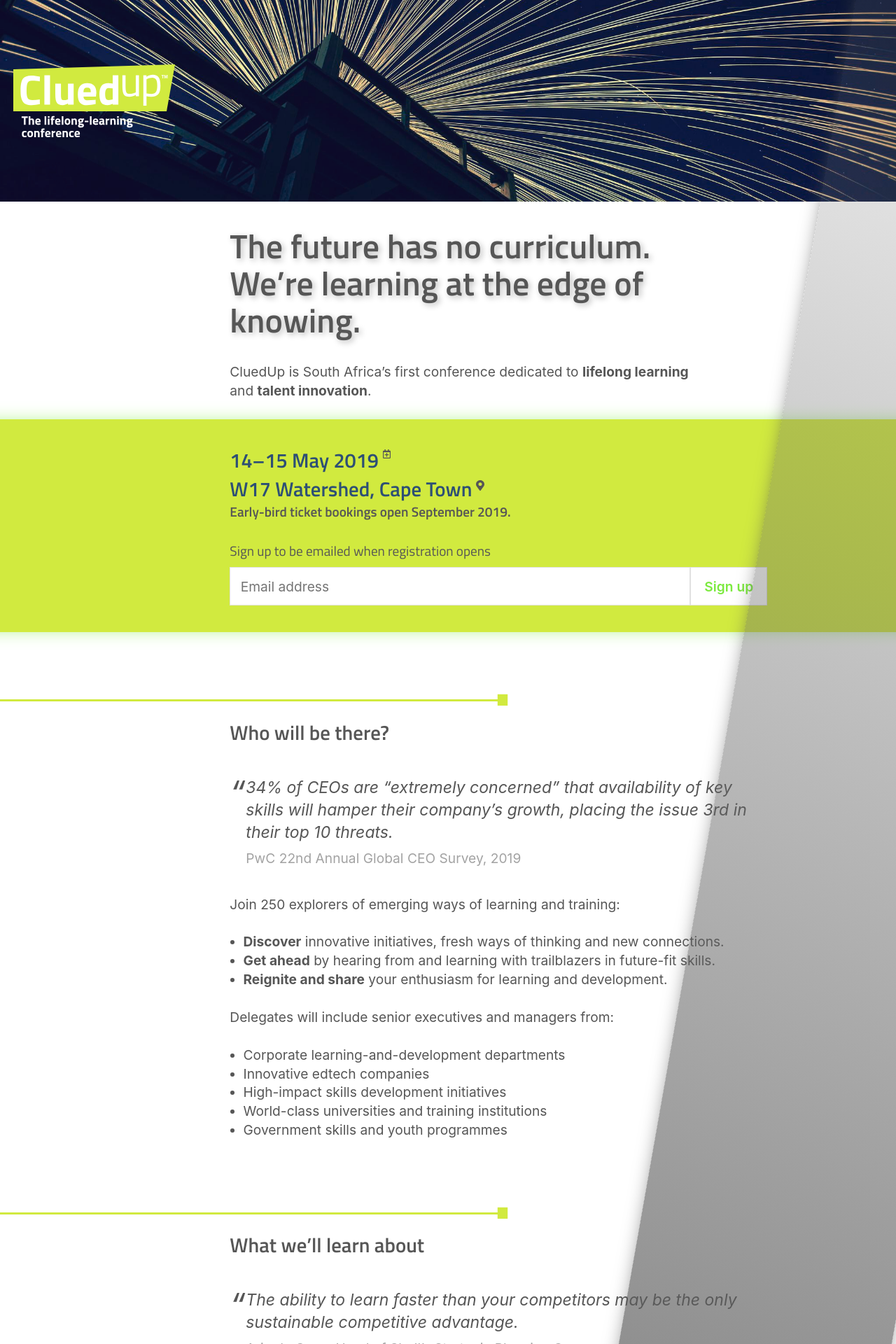
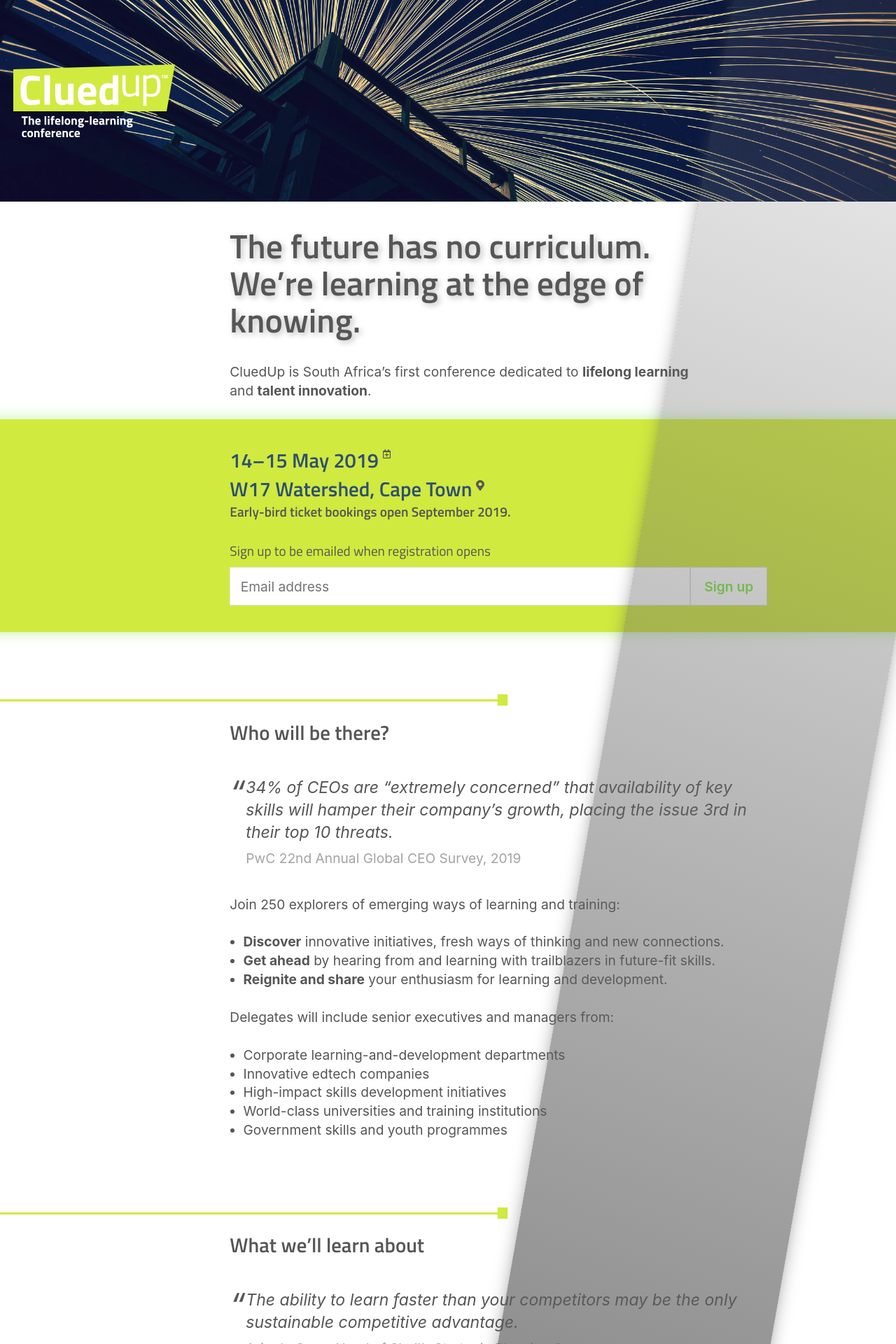
Before and after one commit to cluedup/cluedupconference, a Jekyll site: the page built from index.md, in a window 1280 px wide. Shown: the top 1920 px of the page at 70% size. Built offline with Jekyll 4.4.1, drawn with Linux system fonts in a browser that asks for light colours.

Commit message:
Fix positon of grey triangle

```diff
--- a/css/styles.scss
+++ b/css/styles.scss
@@ -182,6 +182,7 @@
             height: 500vh;
             position: absolute;
             top: 0;
+            left: -9em; // otherwise intrudes in tall screens
             transform: rotate(10deg) translatey(-20em) translatex(-18em);
             width: 20em;
             z-index: -1;
```
